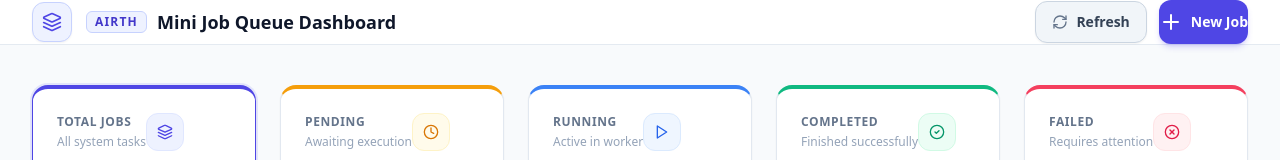
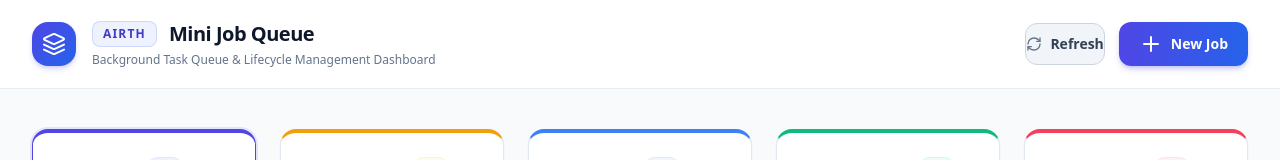
Before and after one commit to nitishkpathak/mini-job-queue-dashboard, a React (Vite) app in the folder frontend/: page / in a window 1280 px wide. Shown: the top 160 px of the page. Built offline with nearby package versions, Linux system fonts and the light colour scheme; no server answers.

Commit message:
style: redesign Navbar header with spacious branding, clear subtext, and polished gradient buttons

```diff
--- a/frontend/src/components/Navbar.jsx
+++ b/frontend/src/components/Navbar.jsx
@@ -1,33 +1,36 @@
 import React from 'react';
-import { RefreshCw, Plus, Layers } from 'lucide-react';
+import { RefreshCw, Plus, Layers, Sparkles } from 'lucide-react';
 
 export default function Navbar({ onOpenCreateModal, onRefresh, isRefreshing }) {
   return (
-    <header className="border-b border-slate-200/90 bg-white/95 backdrop-blur-md sticky top-0 z-30 shadow-xs">
-      <div className="max-w-7xl mx-auto px-6 sm:px-8 py-4.5 flex flex-col sm:flex-row sm:items-center justify-between gap-4">
+    <header className="border-b border-slate-200/80 bg-white/95 backdrop-blur-xl sticky top-0 z-30 shadow-xs">
+      <div className="max-w-7xl mx-auto px-6 sm:px-8 py-5 flex flex-col sm:flex-row sm:items-center justify-between gap-4">
         {/* Title & Brand */}
-        <div className="flex items-center space-x-3.5">
-          <div className="w-10 h-10 rounded-xl bg-indigo-50 border border-indigo-200 text-indigo-600 flex items-center justify-center shrink-0 shadow-sm">
-            <Layers className="w-5 h-5" />
+        <div className="flex items-center space-x-4">
+          <div className="w-11 h-11 rounded-2xl bg-gradient-to-br from-indigo-600 to-blue-600 text-white flex items-center justify-center shrink-0 shadow-md shadow-indigo-600/20">
+            <Layers className="w-6 h-6" />
           </div>
           <div>
-            <div className="flex items-center space-x-2.5">
-              <span className="text-xs font-bold tracking-widest text-indigo-700 uppercase bg-indigo-50 border border-indigo-200 px-2 py-0.5 rounded-md">
+            <div className="flex items-center space-x-3">
+              <span className="text-xs font-black tracking-widest text-indigo-700 uppercase bg-indigo-50 border border-indigo-200/80 px-2.5 py-1 rounded-lg shadow-2xs">
                 AIRTH
               </span>
-              <h1 className="text-base sm:text-lg font-extrabold text-slate-900 leading-tight">
-                Mini Job Queue Dashboard
+              <h1 className="text-lg sm:text-xl font-black text-slate-900 tracking-tight leading-none">
+                Mini Job Queue
               </h1>
             </div>
+            <p className="text-xs font-medium text-slate-500 mt-1">
+              Background Task Queue & Lifecycle Management Dashboard
+            </p>
           </div>
         </div>
 
         {/* Action Controls */}
-        <div className="flex items-center space-x-3 self-end sm:self-auto">
+        <div className="flex items-center space-x-3.5 self-end sm:self-auto">
           <button
             onClick={onRefresh}
             disabled={isRefreshing}
-            className="inline-flex items-center space-x-2 text-xs sm:text-sm font-bold text-slate-700 bg-slate-100 hover:bg-slate-200 active:bg-slate-200 px-4 py-2.5 rounded-xl border border-slate-300 transition disabled:opacity-50 shadow-sm cursor-pointer"
+            className="inline-flex items-center space-x-2 text-xs sm:text-sm font-bold text-slate-700 bg-slate-100 hover:bg-slate-200 active:bg-slate-200/80 px-4.5 py-2.5 rounded-xl border border-slate-300 transition shadow-xs disabled:opacity-50 cursor-pointer"
             title="Refresh job queue"
           >
             <RefreshCw className={`w-4 h-4 ${isRefreshing ? 'animate-spin text-indigo-600' : 'text-slate-500'}`} />
@@ -36,7 +39,7 @@ export default function Navbar({ onOpenCreateModal, onRefresh, isRefreshing }) {
 
           <button
             onClick={onOpenCreateModal}
-            className="inline-flex items-center space-x-2 bg-indigo-600 hover:bg-indigo-700 text-white font-bold text-xs sm:text-sm px-4.5 py-2.5 rounded-xl shadow-md shadow-indigo-600/20 transition active:scale-95 cursor-pointer"
+            className="inline-flex items-center space-x-2 bg-gradient-to-r from-indigo-600 to-blue-600 hover:from-indigo-700 hover:to-blue-700 text-white font-bold text-xs sm:text-sm px-5 py-2.5 rounded-xl shadow-md shadow-indigo-600/25 transition active:scale-95 cursor-pointer"
           >
             <Plus className="w-4.5 h-4.5" />
             <span>New Job</span>
```
